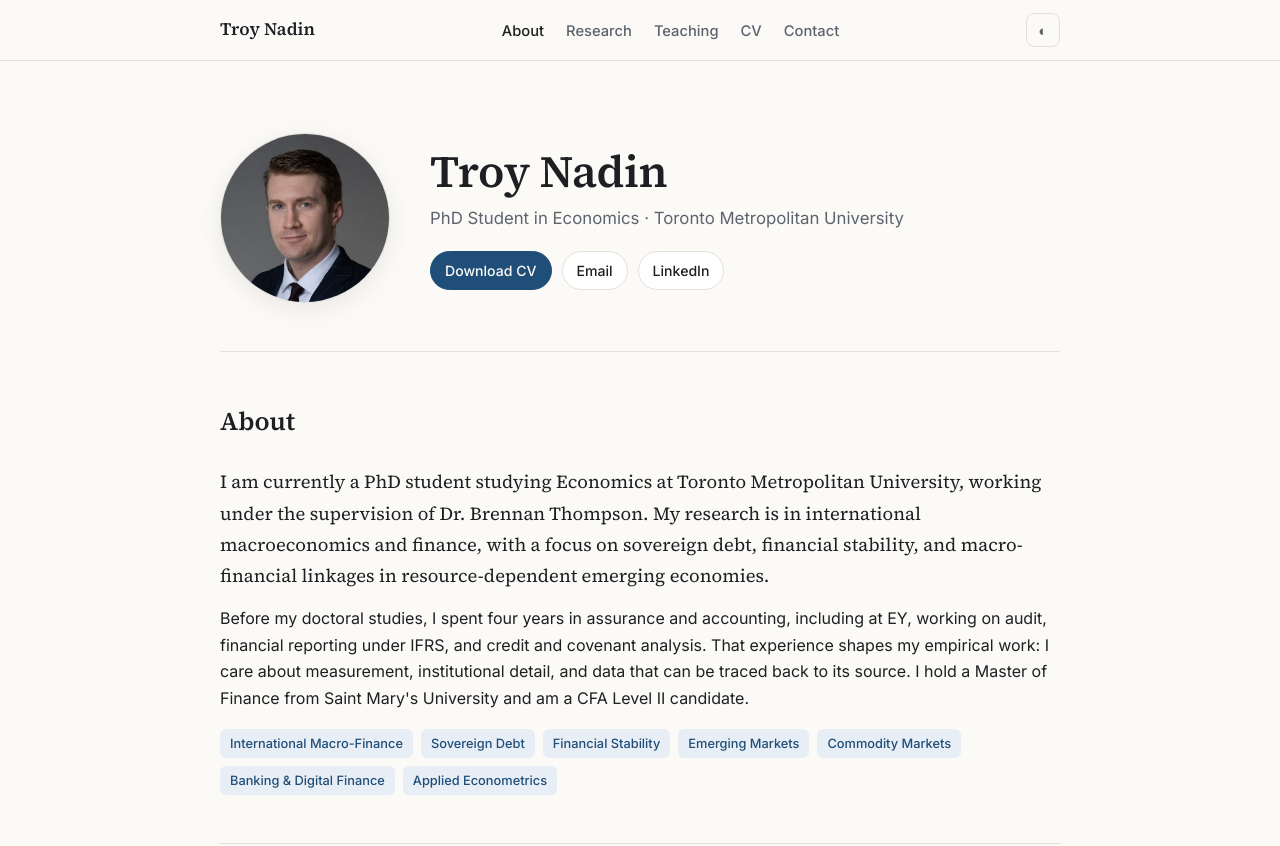
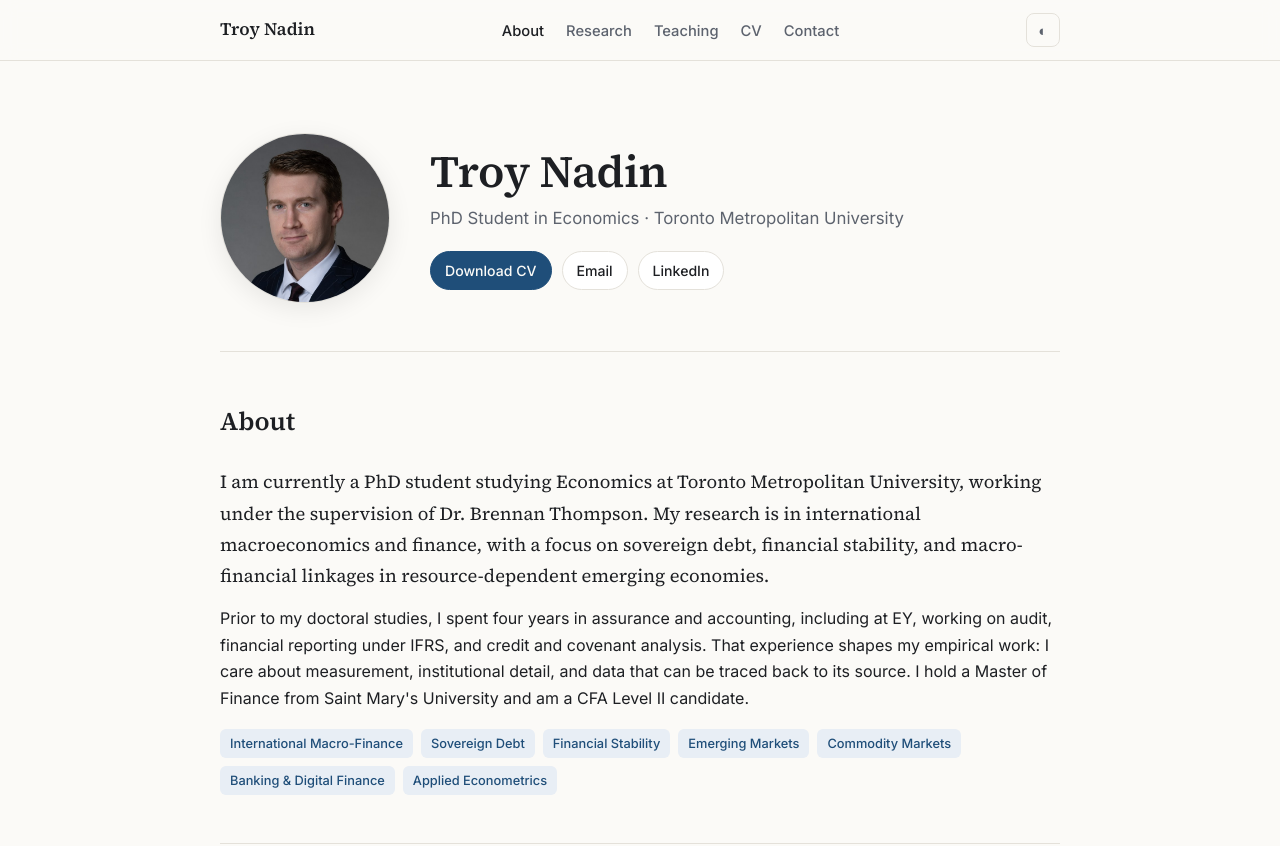
Before and after one commit to Troy-Nadin/troy-nadin.github.io, a plain HTML site: page index.html in a window 1280 px wide. Shown: the top 846 px of the page. Drawn offline with Linux system fonts and the light colour scheme.

Commit message:
Fix typo in about section paragraph

```diff
--- a/index.html
+++ b/index.html
@@ -182,7 +182,7 @@
   <section id="about">
     <h2>About</h2>
     <p class="lead">I am currently a PhD student studying Economics at Toronto Metropolitan University, working under the supervision of Dr. Brennan Thompson. My research is in international macroeconomics and finance, with a focus on sovereign debt, financial stability, and macro-financial linkages in resource-dependent emerging economies.</p>
-    <p>Before my doctoral studies, I spent four years in assurance and accounting, including at EY, working on audit, financial reporting under IFRS, and credit and covenant analysis. That experience shapes my empirical work: I care about measurement, institutional detail, and data that can be traced back to its source. I hold a Master of Finance from Saint Mary's University and am a CFA Level II candidate.</p>
+    <p>Prior to my doctoral studies, I spent four years in assurance and accounting, including at EY, working on audit, financial reporting under IFRS, and credit and covenant analysis. That experience shapes my empirical work: I care about measurement, institutional detail, and data that can be traced back to its source. I hold a Master of Finance from Saint Mary's University and am a CFA Level II candidate.</p>
     <div class="interests">
       <span class="tag">International Macro-Finance</span>
       <span class="tag">Sovereign Debt</span>
```
